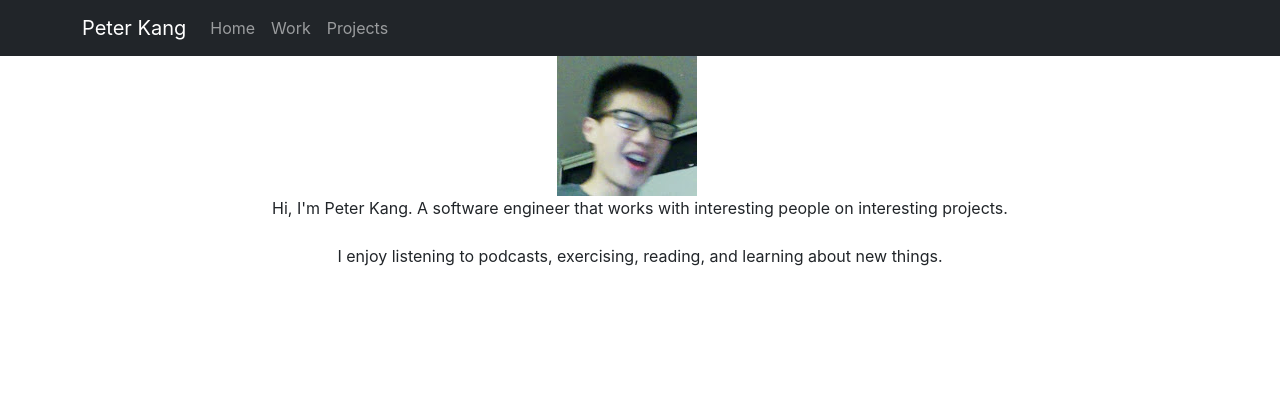
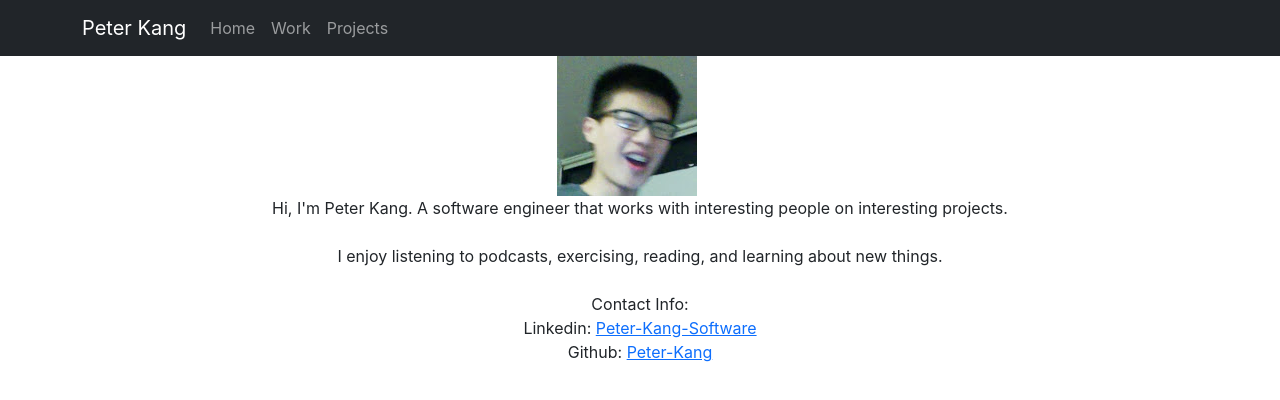
Before and after one commit to Peter-Kang/Peter-Kang.github.io, a React (Create React App) app: page /#/ in a window 1280 px wide. Shown: the top 400 px of the page. Built offline with nearby package versions, Linux system fonts and the light colour scheme.

Commit message:
Added external links

```diff
--- a/src/routes/Home.js
+++ b/src/routes/Home.js
@@ -22,6 +22,22 @@ const Home = ()=>
                     I enjoy listening to podcasts, exercising, reading, and learning about new things.
                 </Col>
             </Row>
+            <br/>
+            <Row className="justify-content-center">
+                <Col  md={8} sm={8} xs={10} className="text-center">
+                    Contact Info:
+                </Col>
+            </Row>
+            <Row className="justify-content-center">
+                <Col  md={8} sm={8} xs={10} className="text-center">
+                    Linkedin: <a href="https://www.linkedin.com/in/peter-kang-software/">Peter-Kang-Software</a>
+                </Col>
+            </Row>
+            <Row className="justify-content-center">
+                <Col  md={8} sm={8} xs={10} className="text-center">
+                    Github: <a href="https://github.com/Peter-Kang">Peter-Kang</a>
+                </Col>
+            </Row>
         </Container>
     );
 }
```
